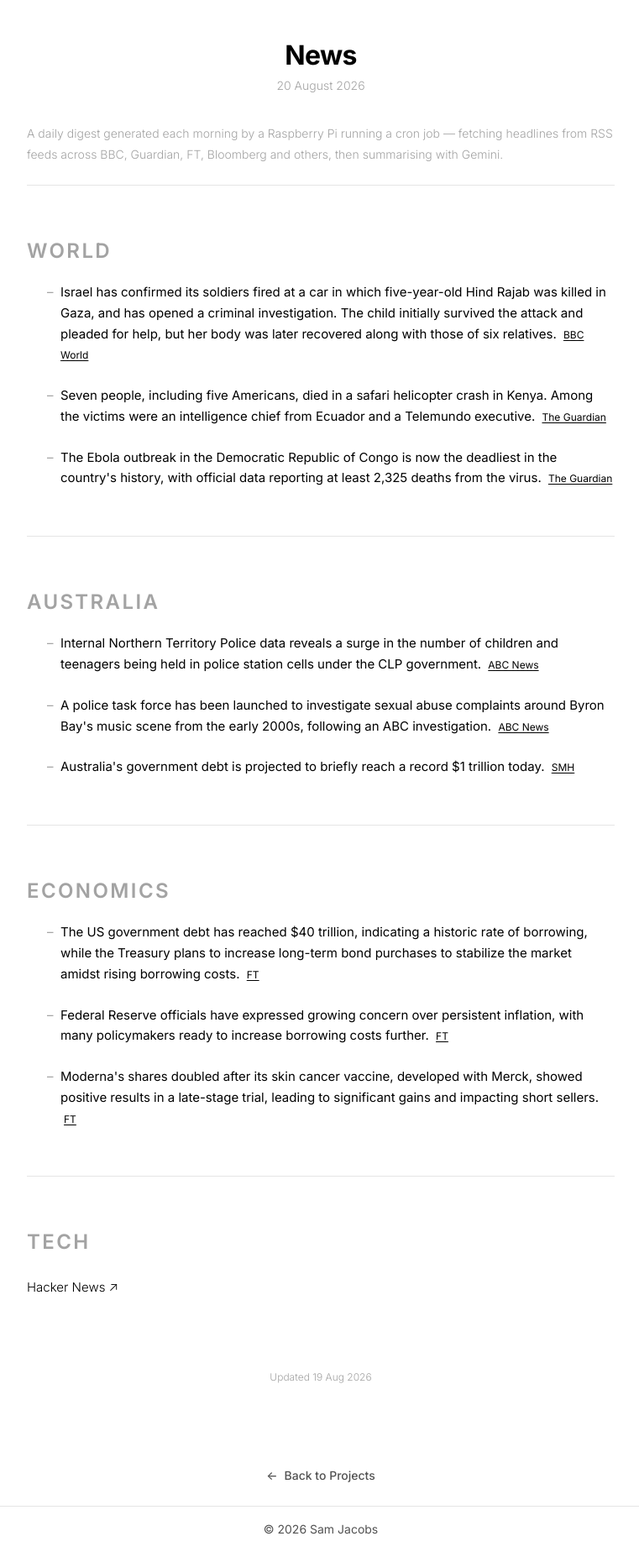
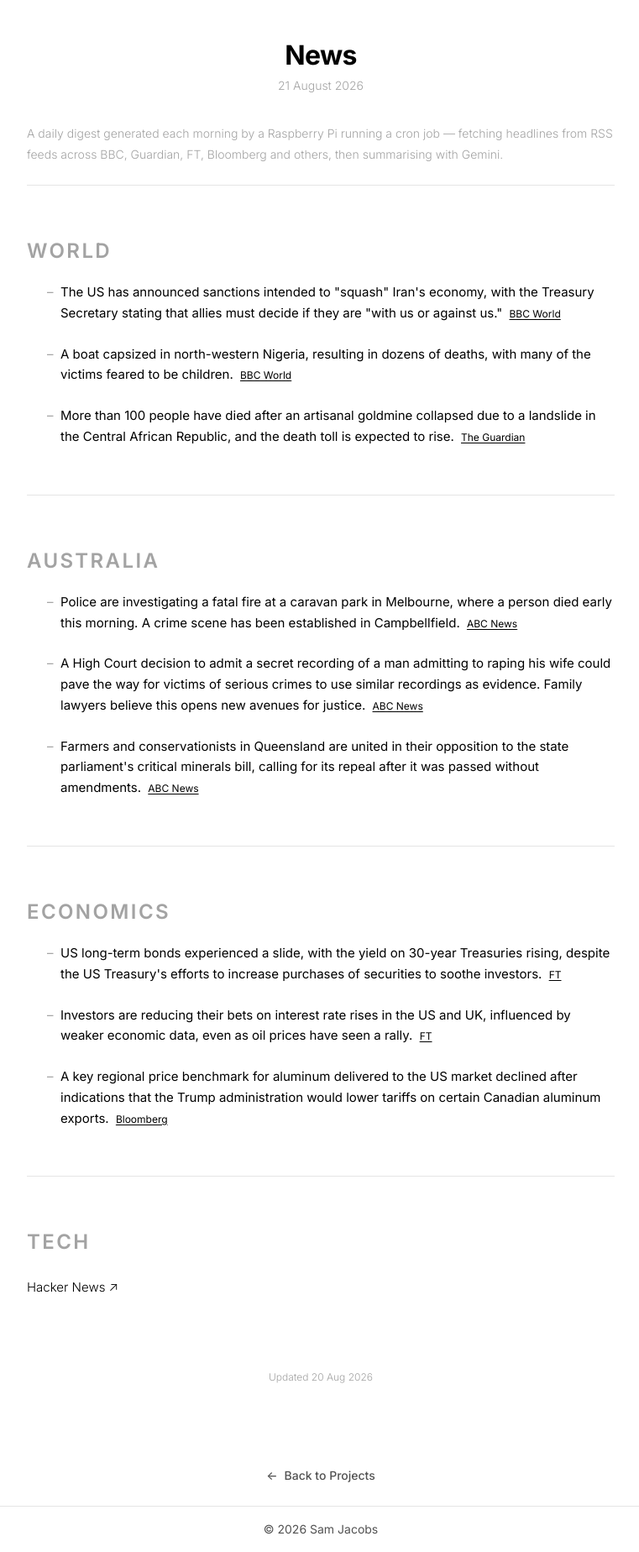
Before and after one commit to s-jac/s-jac.github.io, a Jekyll site: the page built from projects/news.html, in a window 1280 px wide. Shown: the whole page at 84% size, without its empty margins (258-1019 px from the left). Built offline with Jekyll 4.4.1, drawn with Linux system fonts in a browser that asks for light colours.

Commit message:
daily news update 21 August 2026

```diff
--- a/_data/news.json
+++ b/_data/news.json
@@ -1,22 +1,22 @@
 {
-  "date": "20 August 2026",
-  "generated_at": "2026-08-19T21:00:29.228287+00:00",
+  "date": "21 August 2026",
+  "generated_at": "2026-08-20T21:00:46.137423+00:00",
   "sections": [
     {
       "heading": "World",
       "bullets": [
         {
-          "text": "Israel has confirmed its soldiers fired at a car in which five-year-old Hind Rajab was killed in Gaza, and has opened a criminal investigation. The child initially survived the attack and pleaded for help, but her body was later recovered along with those of six relatives.",
+          "text": "The US has announced sanctions intended to \"squash\" Iran's economy, with the Treasury Secretary stating that allies must decide if they are \"with us or against us.\"",
           "source": "BBC World",
           "url": "https://www.bbc.com/news/world"
         },
         {
-          "text": "Seven people, including five Americans, died in a safari helicopter crash in Kenya. Among the victims were an intelligence chief from Ecuador and a Telemundo executive.",
-          "source": "The Guardian",
-          "url": "https://www.theguardian.com"
+          "text": "A boat capsized in north-western Nigeria, resulting in dozens of deaths, with many of the victims feared to be children.",
+          "source": "BBC World",
+          "url": "https://www.bbc.com/news/world"
         },
         {
-          "text": "The Ebola outbreak in the Democratic Republic of Congo is now the deadliest in the country's history, with official data reporting at least 2,325 deaths from the virus.",
+          "text": "More than 100 people have died after an artisanal goldmine collapsed due to a landslide in the Central African Republic, and the death toll is expected to rise.",
           "source": "The Guardian",
           "url": "https://www.theguardian.com"
         }
@@ -26,19 +26,19 @@
       "heading": "Australia",
       "bullets": [
         {
-          "text": "Internal Northern Territory Police data reveals a surge in the number of children and teenagers being held in police station cells under the CLP government.",
+          "text": "Police are investigating a fatal fire at a caravan park in Melbourne, where a person died early this morning. A crime scene has been established in Campbellfield.",
           "source": "ABC News",
           "url": "https://www.abc.net.au/news"
         },
         {
-          "text": "A police task force has been launched to investigate sexual abuse complaints around Byron Bay's music scene from the early 2000s, following an ABC investigation.",
+          "text": "A High Court decision to admit a secret recording of a man admitting to raping his wife could pave the way for victims of serious crimes to use similar recordings as evidence. Family lawyers believe this opens new avenues for justice.",
           "source": "ABC News",
           "url": "https://www.abc.net.au/news"
         },
         {
-          "text": "Australia's government debt is projected to briefly reach a record $1 trillion today.",
-          "source": "SMH",
-          "url": "https://www.smh.com.au"
+          "text": "Farmers and conservationists in Queensland are united in their opposition to the state parliament's critical minerals bill, calling for its repeal after it was passed without amendments.",
+          "source": "ABC News",
+          "url": "https://www.abc.net.au/news"
         }
       ]
     },
@@ -46,19 +46,19 @@
       "heading": "Economics",
       "bullets": [
         {
-          "text": "The US government debt has reached $40 trillion, indicating a historic rate of borrowing, while the Treasury plans to increase long-term bond purchases to stabilize the market amidst rising borrowing costs.",
+          "text": "US long-term bonds experienced a slide, with the yield on 30-year Treasuries rising, despite the US Treasury's efforts to increase purchases of securities to soothe investors.",
           "source": "FT",
           "url": "https://www.ft.com"
         },
         {
-          "text": "Federal Reserve officials have expressed growing concern over persistent inflation, with many policymakers ready to increase borrowing costs further.",
+          "text": "Investors are reducing their bets on interest rate rises in the US and UK, influenced by weaker economic data, even as oil prices have seen a rally.",
           "source": "FT",
           "url": "https://www.ft.com"
         },
         {
-          "text": "Moderna's shares doubled after its skin cancer vaccine, developed with Merck, showed positive results in a late-stage trial, leading to significant gains and impacting short sellers.",
-          "source": "FT",
-          "url": "https://www.ft.com"
+          "text": "A key regional price benchmark for aluminum delivered to the US market declined after indications that the Trump administration would lower tariffs on certain Canadian aluminum exports.",
+          "source": "Bloomberg",
+          "url": "https://www.bloomberg.com/markets"
         }
       ]
     }
```
